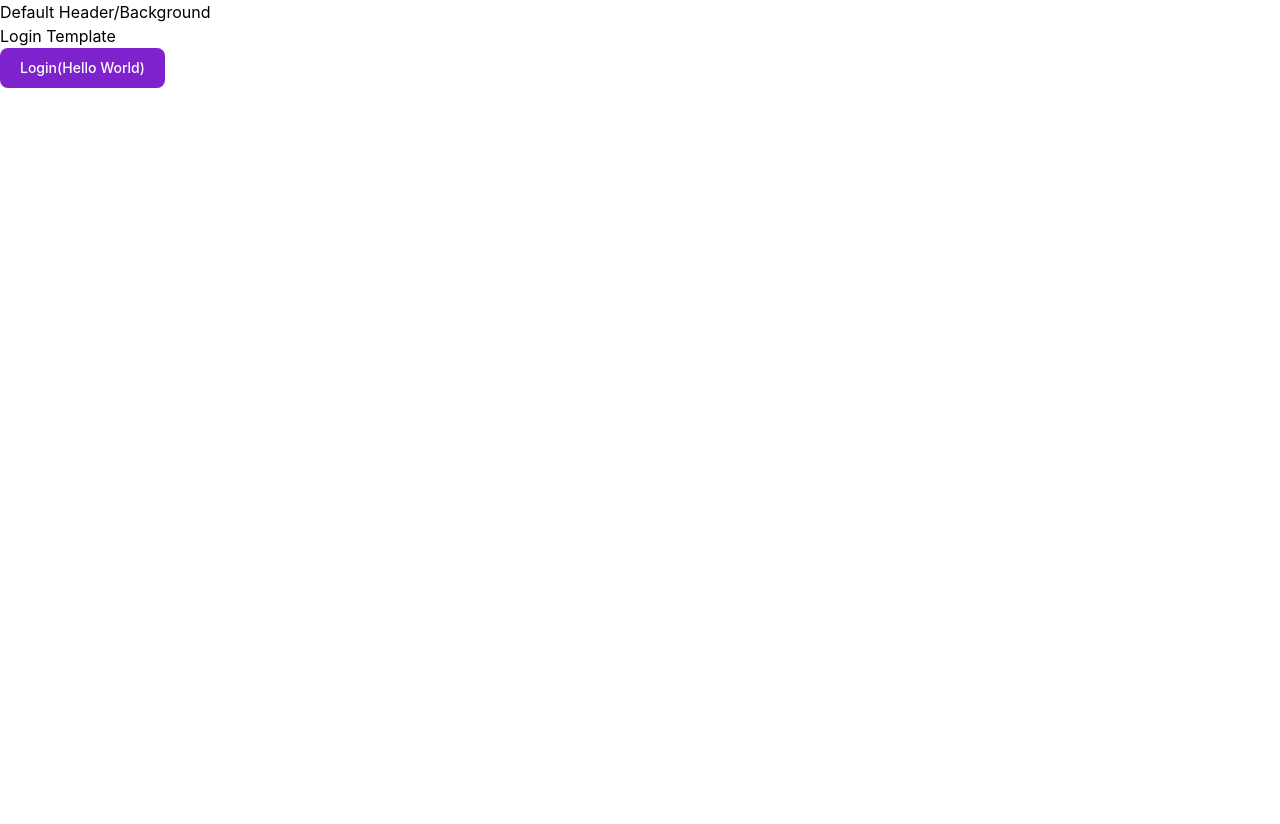
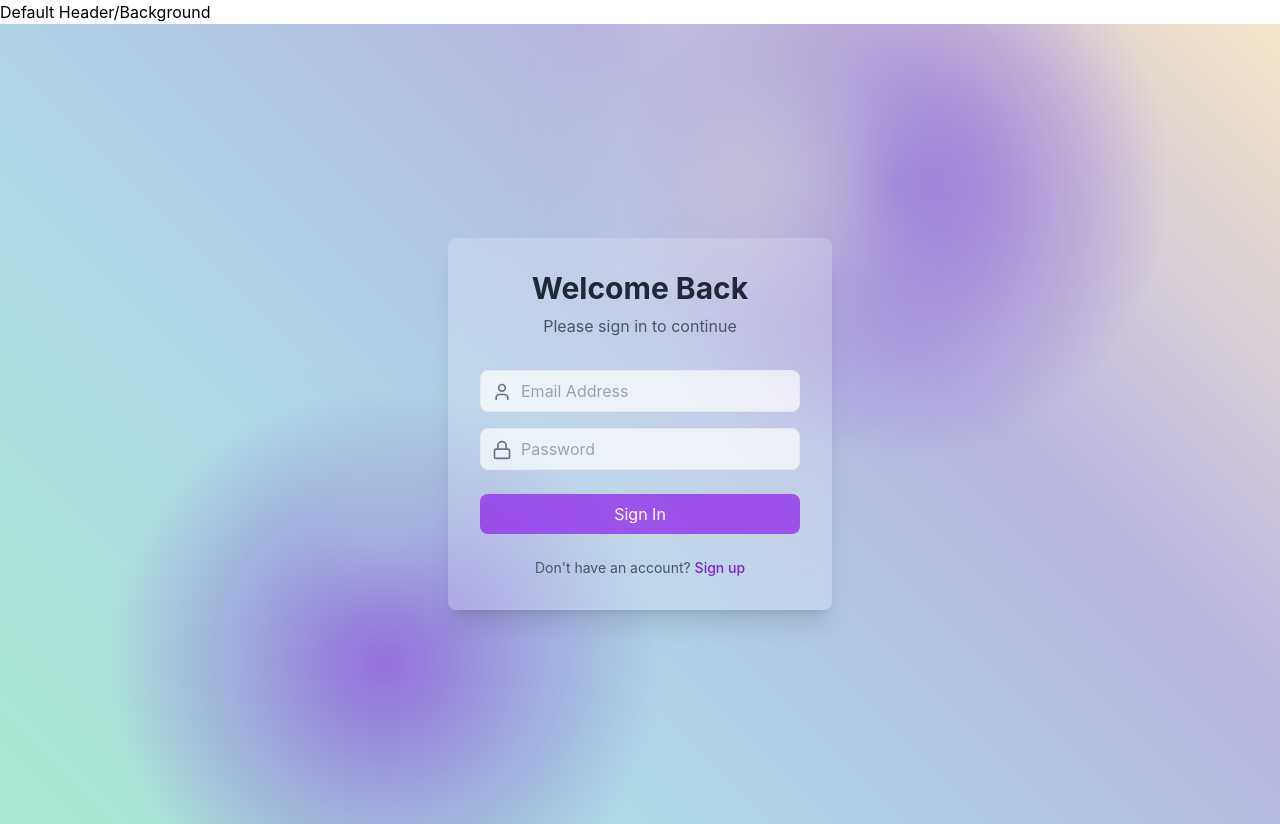
Before and after one commit to Reuvi/RuNourished, a React (Create React App) app in the folder Project/frontend/: page /login in a window 1280 px wide. Before the commit the page ends 800 px from the top, so only its background shows below. Built offline with nearby package versions, Linux system fonts and the light colour scheme.

Commit message:
login page

```diff
--- a/Project/frontend/package.json
+++ b/Project/frontend/package.json
@@ -6,6 +6,7 @@
     "@tailwindcss/postcss": "^4.0.3",
     "axios": "^1.7.9",
     "cra-template": "1.2.0",
+    "lucide-react": "^0.474.0",
     "react": "^19.0.0",
     "react-dom": "^19.0.0",
     "react-router-dom": "^7.1.5",
--- a/Project/frontend/src/components/Login.js
+++ b/Project/frontend/src/components/Login.js
@@ -1,36 +1,99 @@
-import React, { useState, useEffect } from 'react';
+import React, { useState } from 'react';
 import { useNavigate } from 'react-router-dom';
+import { User, Lock } from 'lucide-react';
 import api from '../api/api';
 
 function Login() {
     const navigate = useNavigate();
+    const [email, setEmail] = useState('');
+    const [password, setPassword] = useState('');
 
-
-    const handleLogin = async () => {
+    const handleLogin = async (e) => {
+        e.preventDefault();
         try {
             const response = await api.get('/v1/users/login');
-            console.log(response)
-            }
-        catch(err)  {
+            console.log(response);
+            navigate("/home");
+        } catch (err) {
             console.log("error");
         }
-        navigate("/home");
-
-    }
+    };
 
     return (
-        <div>
-            <h1> Login Template </h1>
-            <div >
-                <button type="button" class="focus:outline-none text-white bg-purple-700 hover:bg-purple-800 focus:ring-4 focus:ring-purple-300 font-medium rounded-lg text-sm px-5 py-2.5 mb-2 dark:bg-purple-600 dark:hover:bg-purple-700 dark:focus:ring-purple-900" onClick={handleLogin}>
-                    Login(Hello World)
-                </button>
+        <div className="min-h-screen relative overflow-hidden"
+             style={{
+               background: `radial-gradient(circle at 70% 20%, #9370DB 0%, transparent 25%),
+                           radial-gradient(circle at 30% 80%, #9370DB 0%, transparent 25%),
+                           linear-gradient(45deg, #A7E8D0, #ADD8E6, #B8B5E1, #F5E6CA)`
+             }}>
+            {/* Floating orb decorative elements */}
+            <div className="absolute w-64 h-64 rounded-full blur-3xl opacity-60"
+                 style={{
+                   background: 'radial-gradient(circle, #F5E6CA, #ADD8E6)',
+                   top: '20%',
+                   left: '60%',
+                   transform: 'translate(-50%, -50%)'
+                 }}></div>
+            <div className="absolute w-32 h-32 rounded-full blur-2xl opacity-50"
+                 style={{
+                   background: 'radial-gradient(circle, #B8B5E1, #A7E8D0)',
+                   top: '60%',
+                   left: '30%',
+                   transform: 'translate(-50%, -50%)'
+                 }}></div>
+
+            <div className="relative flex items-center justify-center min-h-screen">
+                <div className="bg-white bg-opacity-20 backdrop-blur-lg p-8 rounded-lg shadow-xl w-96">
+                    <div className="text-center mb-8">
+                        <h1 className="text-3xl font-bold text-gray-800">Welcome Back</h1>
+                        <p className="text-gray-600 mt-2">Please sign in to continue</p>
+                    </div>
+
+                    <form onSubmit={handleLogin} className="space-y-6">
+                        <div className="space-y-4">
+                            <div className="relative">
+                                <User className="absolute left-3 top-3 text-gray-500" size={20} />
+                                <input
+                                    type="email"
+                                    value={email}
+                                    onChange={(e) => setEmail(e.target.value)}
+                                    placeholder="Email Address"
+                                    className="w-full pl-10 pr-4 py-2 bg-white bg-opacity-70 border border-gray-200 rounded-lg focus:outline-none focus:border-purple-400 focus:ring-1 focus:ring-purple-400"
+                                    required
+                                />
+                            </div>
+
+                            <div className="relative">
+                                <Lock className="absolute left-3 top-3 text-gray-500" size={20} />
+                                <input
+                                    type="password"
+                                    value={password}
+                                    onChange={(e) => setPassword(e.target.value)}
+                                    placeholder="Password"
+                                    className="w-full pl-10 pr-4 py-2 bg-white bg-opacity-70 border border-gray-200 rounded-lg focus:outline-none focus:border-purple-400 focus:ring-1 focus:ring-purple-400"
+                                    required
+                                />
+                            </div>
+                        </div>
+
+                        <button
+                            type="submit"
+                            className="w-full bg-purple-600 bg-opacity-80 text-white py-2 px-4 rounded-lg hover:bg-purple-700 focus:outline-none focus:ring-2 focus:ring-purple-500 focus:ring-offset-2 transition-colors duration-300"
+                        >
+                            Sign In
+                        </button>
+
+                        <div className="text-center text-sm text-gray-600">
+                            Don't have an account?{' '}
+                            <a href="#" className="text-purple-700 hover:text-purple-800 font-medium">
+                                Sign up
+                            </a>
+                        </div>
+                    </form>
+                </div>
             </div>
         </div>
-
-
-    )
-
+    );
 }
 
 export default Login;
```
Also changed, not shown: 1 other file (tests, documents, lock files or other folders).
